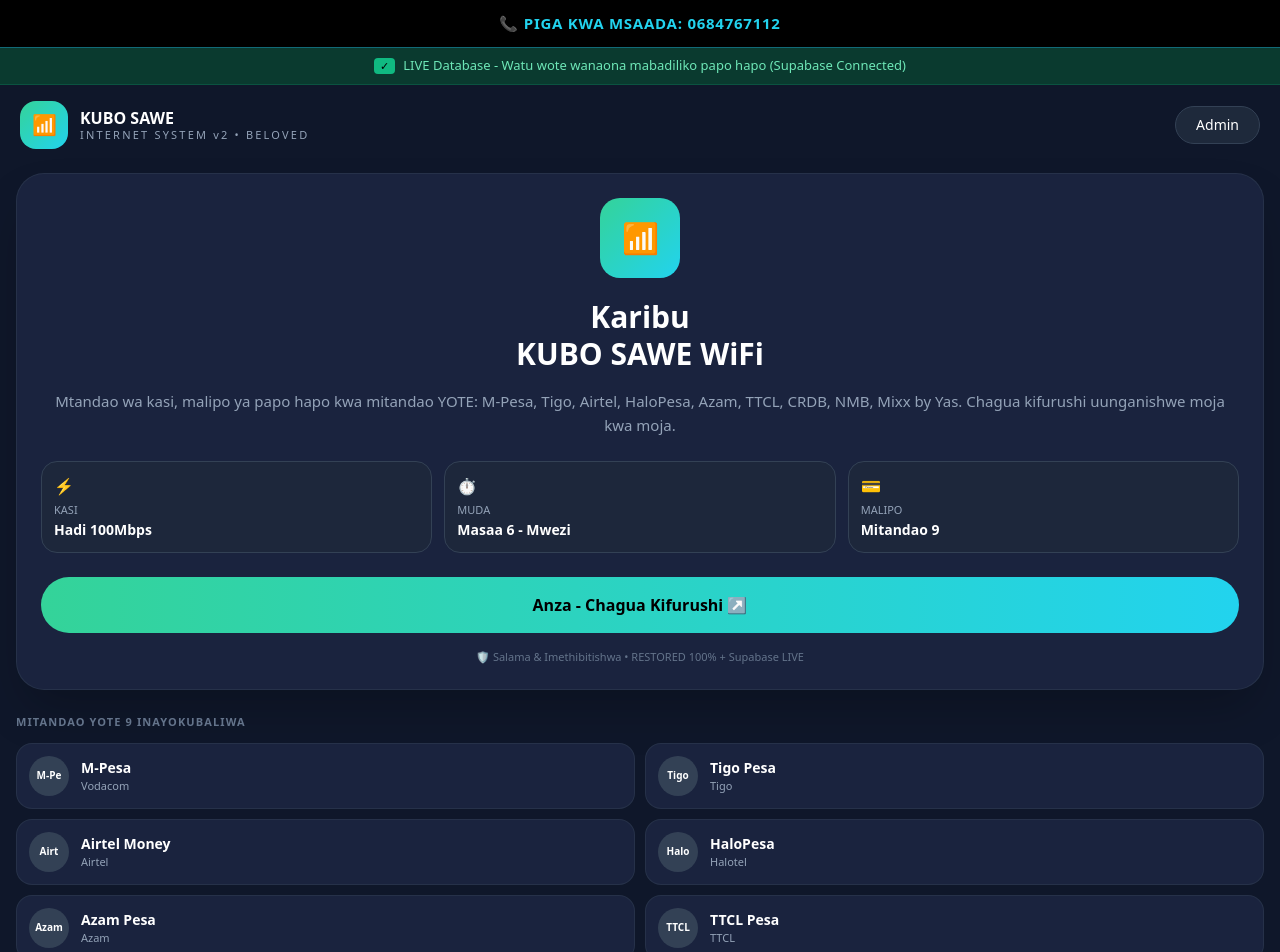
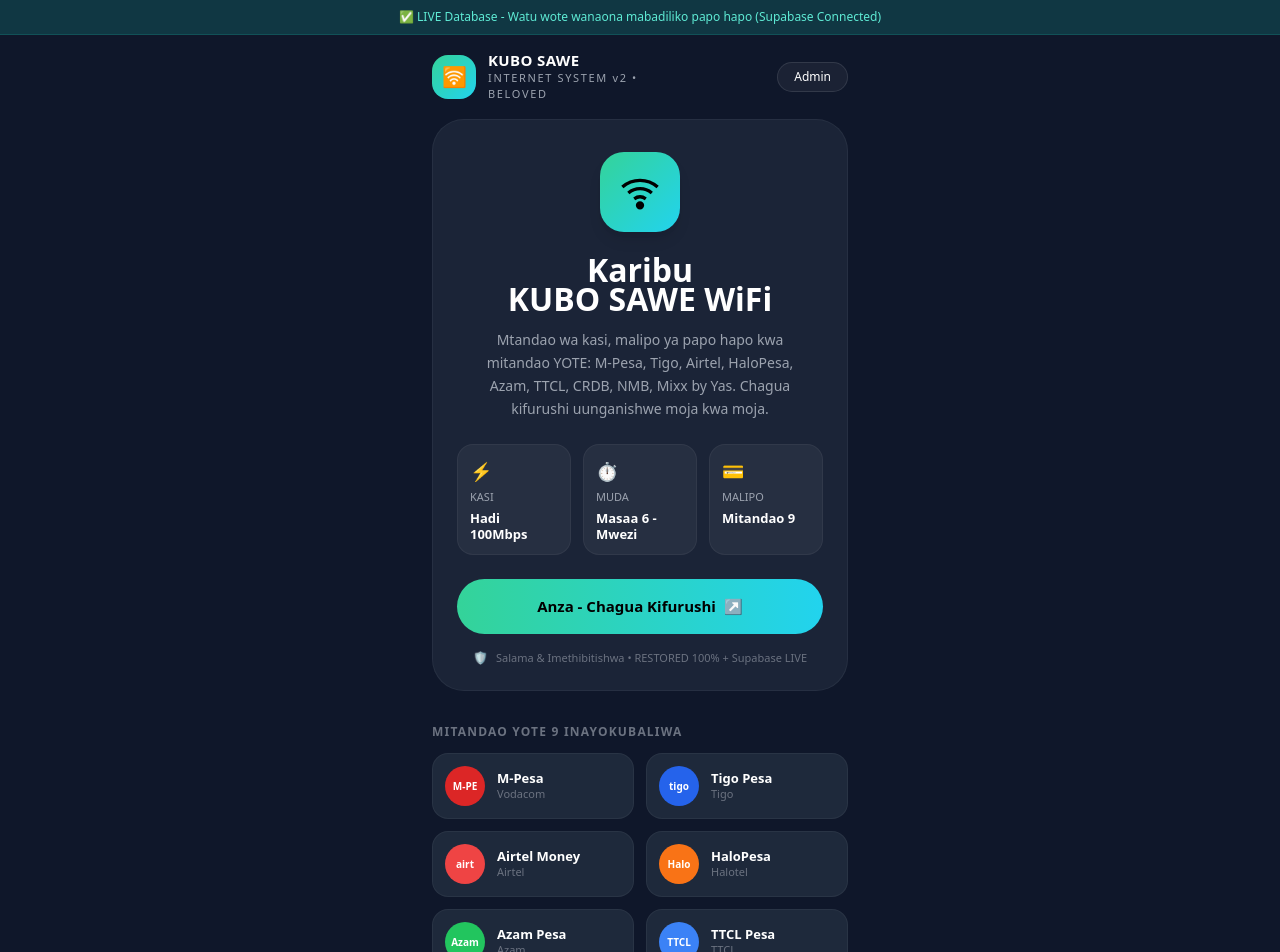
Before and after one commit to kubosawe-droid/kubo-sawe-wifi-v2, a Next.js app: page / in a window 1280 px wide. Shown: the top 952 px of the page. Built offline with nearby package versions, Linux system fonts and the light colour scheme.

Commit message:
Update page.tsx

```diff
--- a/app/page.tsx
+++ b/app/page.tsx
@@ -1,92 +1,234 @@
-export const dynamic = 'force-dynamic';
+"use client";
+import { useState, useEffect } from "react";
 
-export default function Home() {
+type Package = {
+  id: number;
+  name: string;
+  duration_minutes: number;
+  price: number;
+  description?: string;
+};
+
+const NETWORKS = [
+  { id: "mpesa", name: "M-Pesa", sub: "Vodacom", color: "bg-red-600", letter: "M-PESA" },
+  { id: "tigopesa", name: "Tigo Pesa", sub: "Tigo", color: "bg-blue-600", letter: "tigo" },
+  { id: "airtelmoney", name: "Airtel Money", sub: "Airtel", color: "bg-red-500", letter: "airtel" },
+  { id: "halopesa", name: "HaloPesa", sub: "Halotel", color: "bg-orange-500", letter: "Halo" },
+  { id: "azampesa", name: "Azam Pesa", sub: "Azam", color: "bg-green-500", letter: "Azam" },
+  { id: "ttclpesa", name: "TTCL Pesa", sub: "TTCL", color: "bg-blue-500", letter: "TTCL" },
+  { id: "crdb", name: "CRDB", sub: "Benki", color: "bg-green-600", letter: "CRDB" },
+  { id: "nmb", name: "NMB", sub: "Benki", color: "bg-blue-900", letter: "NMB" },
+  { id: "mixx", name: "Mixx", sub: "Yas", color: "bg-yellow-400", letter: "Mixx" },
+];
+
+export default function Home(){
+  const [step, setStep] = useState<"welcome" | "packages">("welcome");
+  const [packages] = useState<Package[]>([
+    {id:1,name:"Masaa 6",duration_minutes:360,price:500,description:"BILA KIKOMO"},
+    {id:2,name:"Masaa 12",duration_minutes:720,price:800,description:"BILA KIKOMO"},
+    {id:3,name:"Masaa 24",duration_minutes:1440,price:1000,description:"BILA KIKOMO"},
+    {id:4,name:"Siku 3",duration_minutes:4320,price:2500,description:"BILA KIKOMO"},
+    {id:5,name:"Wiki 1",duration_minutes:10080,price:5000,description:"BILA KIKOMO"},
+    {id:6,name:"Mwezi 1",duration_minutes:43200,price:15000,description:"BILA KIKOMO"},
+  ]);
+  const [selectedPkg, setSelectedPkg] = useState<Package | null>(null);
+  const [showBuy, setShowBuy] = useState(false);
+  const [selectedNetwork, setSelectedNetwork] = useState("");
+  const [phone, setPhone] = useState("");
+
+  const openBuy = (pkg: Package) => {
+    setSelectedPkg(pkg);
+    setSelectedNetwork("");
+    setPhone("");
+    setShowBuy(true);
+  };
+
+  const handleBuy = () => {
+    if(!selectedNetwork){ alert("Chagua Mtandao!"); return; }
+    if(!phone || phone.length < 9){ alert("Weka namba sahihi!"); return; }
+    const msg = `Habari KUBO SAWE WiFi,%0A%0ANataka kununua:%0A📦 ${selectedPkg?.name} - ${selectedPkg?.description}%0A💰 TSH ${selectedPkg?.price}%0A📱 Mtandao: ${NETWORKS.find(n=>n.id===selectedNetwork)?.name}%0A📞 Namba: ${phone}%0A%0ANaomba maelekezo.`;
+    window.open(`https://wa.me/255684767112?text=${msg}`, "_blank");
+    setShowBuy(false);
+  };
+
   return (
-    <main className="min-h-screen bg-[#0f172a] text-white">
-      {/* NAMBA YAKO MBELE - KAMA ULVYOTAKA */}
-      <div className="bg-black border-b border-cyan-400/50 text-center py-3 font-black tracking-wider text-cyan-400 text-[15px]">
-        📞 PIGA KWA MSAADA: 0684767112
+    <div className="min-h-screen bg-[#0f172a] text-white flex flex-col items-center">
+      {/* LIVE Banner */}
+      <div className="w-full bg-[#14b8a6]/20 border-b border-[#14b8a6]/20 text-center py-2 px-4">
+        <p className="text-[12px] text-[#5eead4] font-medium">✅ LIVE Database - Watu wote wanaona mabadiliko papo hapo (Supabase Connected)</p>
       </div>
 
-      {/* LIVE Database */}
-      <div className="bg-[#0a3a2f] border-b border-emerald-500/20 text-emerald-300 text-center py-2 px-3 text-[13px] font-medium">
-        <span className="inline-flex items-center gap-2">
-          <span className="bg-emerald-500 text-black rounded px-1.5 text-[11px]">✓</span>
-          LIVE Database - Watu wote wanaona mabadiliko papo hapo (Supabase Connected)
-        </span>
+      {/* Header */}
+      <div className="w-full max-w-md px-4 py-4 flex justify-between items-center">
+        <div className="flex items-center gap-3">
+          <div className="w-11 h-11 bg-gradient-to-br from-[#34d399] to-[#22d3ee] rounded-2xl flex items-center justify-center">
+            <span className="text-xl">🛜</span>
+          </div>
+          <div>
+            <h1 className="font-black text-[15px] leading-tight tracking-wide">KUBO SAWE</h1>
+            <p className="text-[11px] text-gray-400 tracking-[0.15em]">INTERNET SYSTEM v2 •</p>
+            <p className="text-[11px] text-gray-400 tracking-[0.15em]">BELOVED</p>
+          </div>
+        </div>
+        <a href="/admin" className="px-4 py-1.5 bg-white/5 border border-white/10 rounded-full text-xs">Admin</a>
       </div>
 
-      {/* HEADER */}
-      <header className="flex items-center justify-between px-5 py-4">
-        <div className="flex items-center gap-3">
-          <div className="w-12 h-12 rounded-2xl bg-gradient-to-br from-emerald-400 to-cyan-400 flex items-center justify-center">
-            <span className="text-black text-xl">📶</span>
-          </div>
-          <div className="leading-tight">
-            <div className="font-black text-[16px]">KUBO SAWE</div>
-            <div className="text-[11px] tracking-[0.2em] text-slate-400">INTERNET SYSTEM v2 • BELOVED</div>
-          </div>
-        </div>
-        <a href="/admin" className="px-5 py-2 rounded-full bg-slate-800 border border-slate-700 text-sm">Admin</a>
-      </header>
-
-      {/* MAIN CARD - KAMA KWENYE PICHA YAKO */}
-      <div className="mx-4 mt-2 rounded-[28px] bg-[#1a233e] border border-slate-700/50 p-6 text-center shadow-2xl">
-        <div className="w-20 h-20 mx-auto rounded-[20px] bg-gradient-to-br from-emerald-400 to-cyan-400 flex items-center justify-center mb-5">
-          <span className="text-3xl text-black">📶</span>
+      {/* Main Card */}
+      <div className="w-full max-w-md px-4">
+        <div className="bg-[#1e293b]/80 rounded-[32px] border border-white/5 p-6 flex flex-col items-center">
+          {/* Big WiFi Icon */}
+          <div className="w-20 h-20 bg-gradient-to-br from-[#34d399] to-[#22d3ee] rounded-[24px] flex items-center justify-center mt-2 shadow-lg">
+            <svg width="40" height="40" viewBox="0 0 24 24" fill="none" stroke="black" strokeWidth="2">
+              <path d="M5 12.55a11 11 0 0 1 14.08 0M1.42 9a16 16 0 0 1 21.16 0M8.53 16.11a6 6 0 0 1 6.95 0" />
+              <circle cx="12" cy="20" r="1.5" fill="black" />
+            </svg>
           </div>
 
-        <h1 className="text-3xl font-black leading-tight">
-          Karibu<br/>KUBO SAWE WiFi
-        </h1>
+          <h1 className="text-[32px] font-black leading-[0.9] mt-6 text-center">Karibu<br/>KUBO SAWE WiFi</h1>
 
-        <p className="text-slate-400 text-[15px] mt-4 leading-relaxed">
+          <p className="text-center text-gray-400 text-[14px] leading-relaxed mt-4 px-2">
             Mtandao wa kasi, malipo ya papo hapo kwa mitandao YOTE: M-Pesa, Tigo, Airtel, HaloPesa, Azam, TTCL, CRDB, NMB, Mixx by Yas. Chagua kifurushi uunganishwe moja kwa moja.
           </p>
 
-        <div className="grid grid-cols-3 gap-3 mt-6 text-left">
-          <div className="bg-slate-800/80 rounded-2xl p-3 border border-slate-700">
-            <div className="text-emerald-400">⚡</div>
-            <div className="text-[11px] text-slate-400 mt-1">KASI</div>
-            <div className="font-bold text-[14px]">Hadi 100Mbps</div>
+          {/* 3 Small Cards */}
+          <div className="grid grid-cols-3 gap-3 w-full mt-6">
+            <div className="bg-white/5 rounded-2xl p-3 border border-white/5">
+              <p className="text-[#34d399] text-lg">⚡</p>
+              <p className="text-[11px] text-gray-400 mt-1">KASI</p>
+              <p className="text-[13px] font-bold leading-tight mt-1">Hadi 100Mbps</p>
             </div>
-          <div className="bg-slate-800/80 rounded-2xl p-3 border border-slate-700">
-            <div className="text-cyan-400">⏱️</div>
-            <div className="text-[11px] text-slate-400 mt-1">MUDA</div>
-            <div className="font-bold text-[14px]">Masaa 6 - Mwezi</div>
+            <div className="bg-white/5 rounded-2xl p-3 border border-white/5">
+              <p className="text-[#22d3ee] text-lg">⏱️</p>
+              <p className="text-[11px] text-gray-400 mt-1">MUDA</p>
+              <p className="text-[13px] font-bold leading-tight mt-1">Masaa 6 - Mwezi</p>
             </div>
-          <div className="bg-slate-800/80 rounded-2xl p-3 border border-slate-700">
-            <div className="text-yellow-400">💳</div>
-            <div className="text-[11px] text-slate-400 mt-1">MALIPO</div>
-            <div className="font-bold text-[14px]">Mitandao 9</div>
+            <div className="bg-white/5 rounded-2xl p-3 border border-white/5">
+              <p className="text-[#facc15] text-lg">💳</p>
+              <p className="text-[11px] text-gray-400 mt-1">MALIPO</p>
+              <p className="text-[13px] font-bold leading-tight mt-1">Mitandao 9</p>
             </div>
           </div>
 
-        <button className="w-full mt-6 bg-gradient-to-r from-emerald-400 to-cyan-400 text-black font-black py-4 rounded-full text-[16px]">
-          Anza - Chagua Kifurushi ↗
+          {/* Main Button */}
+          <button
+            onClick={()=>setStep("packages")}
+            className="w-full mt-6 bg-gradient-to-r from-[#34d399] to-[#22d3ee] text-black font-black py-4 rounded-full flex items-center justify-center gap-2 text-[15px]"
+          >
+            Anza - Chagua Kifurushi <span>↗</span>
           </button>
 
-        <div className="text-[11px] text-slate-500 mt-4 flex items-center justify-center gap-2">
-          🛡️ Salama & Imethibitishwa • RESTORED 100% + Supabase LIVE
+          <div className="flex items-center gap-2 mt-4">
+            <span className="text-gray-500 text-xs">🛡️</span>
+            <p className="text-[11px] text-gray-500">Salama & Imethibitishwa • RESTORED 100% + Supabase LIVE</p>
           </div>
         </div>
 
-      {/* MITANDAO 9 */}
-      <div className="px-4 mt-6 pb-10">
-        <div className="text-[11px] tracking-widest text-slate-500 font-bold mb-3">MITANDAO YOTE 9 INAYOKUBALIWA</div>
-        <div className="grid grid-cols-2 gap-2.5">
-          {[
-            ['M-Pesa','Vodacom'],['Tigo Pesa','Tigo'],['Airtel Money','Airtel'],
-            ['HaloPesa','Halotel'],['Azam Pesa','Azam'],['TTCL Pesa','TTCL'],
-            ['CRDB','Benki'],['NMB','Benki'],['Mixx','Yas']
-          ].map(([a,b])=>(
-            <div key={a} className="bg-[#1a233e] border border-slate-700/50 rounded-2xl p-3 flex items-center gap-3">
-              <div className="w-10 h-10 rounded-full bg-slate-700 flex items-center justify-center text-[10px] font-bold">{a.slice(0,4)}</div>
-              <div><div className="font-bold text-[14px]">{a}</div><div className="text-[11px] text-slate-400">{b}</div></div>
+        {/* Networks */}
+        <div className="mt-8">
+          <p className="text-[12px] tracking-widest text-gray-500 font-bold">MITANDAO YOTE 9 INAYOKUBALIWA</p>
+
+          <div className="grid grid-cols-2 gap-3 mt-3">
+            {NETWORKS.map(net=>(
+              <div key={net.id} className="bg-[#1e293b] rounded-2xl p-3 flex items-center gap-3 border border-white/5">
+                <div className={`w-10 h-10 rounded-full ${net.color} flex items-center justify-center text-[10px] font-black ${net.id==='mixx'?'text-black':'text-white'}`}>
+                  {net.letter.split(' ')[0].slice(0,4)}
+                </div>
+                <div>
+                  <p className="text-[13px] font-bold leading-tight">{net.name}</p>
+                  <p className="text-[11px] text-gray-500">{net.sub}</p>
+                </div>
               </div>
             ))}
           </div>
         </div>
-    </main>
+
+        {/* Packages Section */}
+        {step==="packages" && (
+          <div className="mt-8 pb-10">
+            <h2 className="font-black text-lg">📦 Chagua Kifurushi</h2>
+            <p className="text-xs text-gray-400 mt-1">Namba yako: <span className="text-[#22d3ee] font-bold">0684 767 112</span> - Piga kwa msaada</p>
+
+            <div className="grid gap-3 mt-4">
+              {packages.map(pkg=>(
+                <div key={pkg.id} className="bg-[#1e293b] rounded-2xl p-4 border border-white/5 flex justify-between items-center">
+                  <div>
+                    <p className="font-bold text-[#5eead4]">{pkg.name}</p>
+                    <p className="text-[11px] text-gray-400">{pkg.description} • {pkg.duration_minutes} min</p>
+                    <p className="text-[11px] text-gray-500 mt-1">0684 767 112 - Msaada</p>
+                  </div>
+                  <div className="text-right">
+                    <p className="font-black text-[#34d399]">TSH {pkg.price.toLocaleString()}</p>
+                    <button onClick={()=>openBuy(pkg)} className="mt-2 px-5 py-2 bg-white text-black rounded-full text-xs font-black">NUNUA</button>
+                  </div>
+                </div>
+              ))}
+            </div>
+
+            <div className="mt-6 p-4 bg-[#14b8a6]/10 border border-[#14b8a6]/20 rounded-2xl flex justify-between items-center">
+              <div className="flex items-center gap-2">
+                <span className="w-7 h-7 bg-green-500 rounded-full flex items-center justify-center text-xs">📞</span>
+                <div>
+                  <p className="text-[10px] text-gray-400">Msaada wa Haraka</p>
+                  <p className="text-xs font-bold">Bonyeza kupiga</p>
+                </div>
+              </div>
+              <a href="tel:0684767112" className="px-4 py-2 bg-[#34d399] text-black rounded-full font-black text-xs">0684 767 112</a>
+            </div>
+          </div>
+        )}
+
+        <div className="text-center py-8">
+          <p className="text-[10px] text-gray-600">© 2025 KUBO SAWE WiFi • 0684767112 • BELOVED v2</p>
+        </div>
+      </div>
+
+      {/* Buy Modal */}
+      {showBuy && selectedPkg && (
+        <div className="fixed inset-0 bg-black/80 backdrop-blur-sm flex items-center justify-center p-4 z-50">
+          <div className="w-full max-w-md bg-[#1e293b] rounded-2xl border border-white/10 p-5">
+            <div className="flex justify-between items-center mb-4">
+              <h3 className="font-black text-sm">Nunua {selectedPkg.name}</h3>
+              <button onClick={()=>setShowBuy(false)} className="w-8 h-8 bg-white/10 rounded-full flex items-center justify-center">✕</button>
+            </div>
+
+            <div className="bg-black/50 p-3 rounded-xl mb-4 border border-white/5">
+              <p className="text-xs text-gray-400">Kifurushi: <span className="text-white font-bold">{selectedPkg.name}</span></p>
+              <p className="text-xs text-gray-400">Bei: <span className="text-[#34d399] font-bold">TSH {selectedPkg.price.toLocaleString()}</span></p>
+            </div>
+
+            <div className="mb-4">
+              <p className="text-xs font-bold mb-2">1. Chagua Mtandao:</p>
+              <div className="grid grid-cols-2 gap-2">
+                {NETWORKS.map(net=>(
+                  <button
+                    key={net.id}
+                    onClick={()=>setSelectedNetwork(net.id)}
+                    className={`p-3 rounded-xl border text-xs font-bold transition-all ${selectedNetwork===net.id ? 'bg-[#34d399] text-black border-[#34d399]' : 'bg-white/5 border-white/10 text-white'}`}
+                  >
+                    {net.name}
+                  </button>
+                ))}
+              </div>
+            </div>
+
+            <div className="mb-5">
+              <p className="text-xs font-bold mb-2">2. Namba Yako:</p>
+              <input
+                type="tel"
+                value={phone}
+                onChange={e=>setPhone(e.target.value)}
+                placeholder="0684767112"
+                className="w-full px-4 py-3.5 rounded-xl bg-black border border-white/10 text-white text-sm outline-none focus:border-[#34d399]"
+              />
+            </div>
+
+            <div className="flex gap-2">
+              <button onClick={()=>setShowBuy(false)} className="flex-1 py-3.5 bg-white/10 rounded-xl text-sm font-bold">Ghairi</button>
+              <button onClick={handleBuy} className="flex-1 py-3.5 bg-gradient-to-r from-[#34d399] to-[#22d3ee] text-black rounded-xl text-sm font-black">WhatsApp</button>
+            </div>
+          </div>
+        </div>
+      )}
+    </div>
   );
 }
```
Lines whose indentation alone changed are shown as unchanged.
